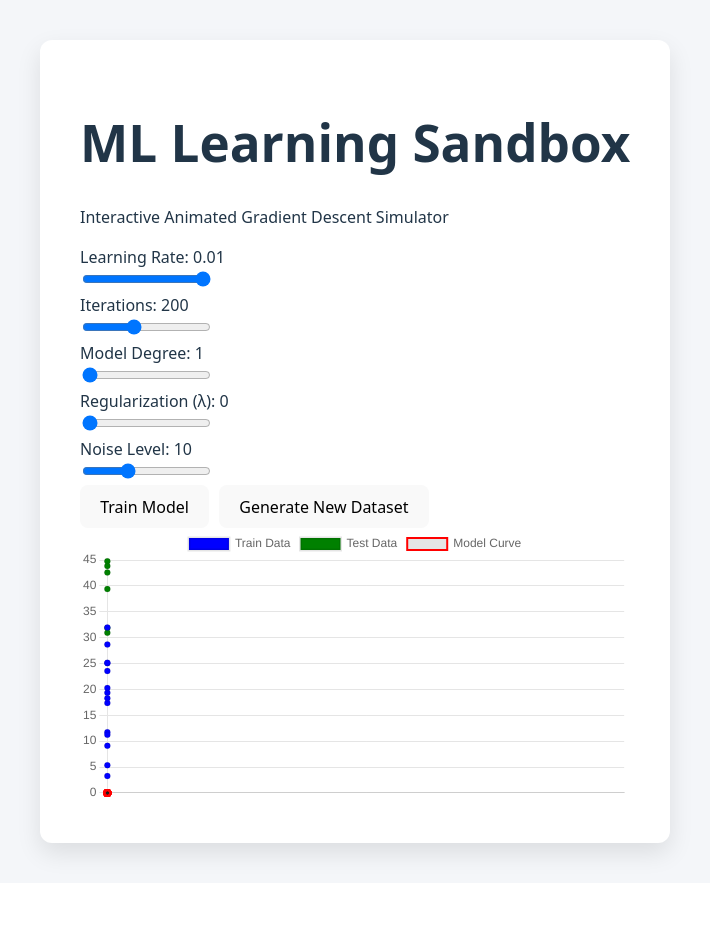
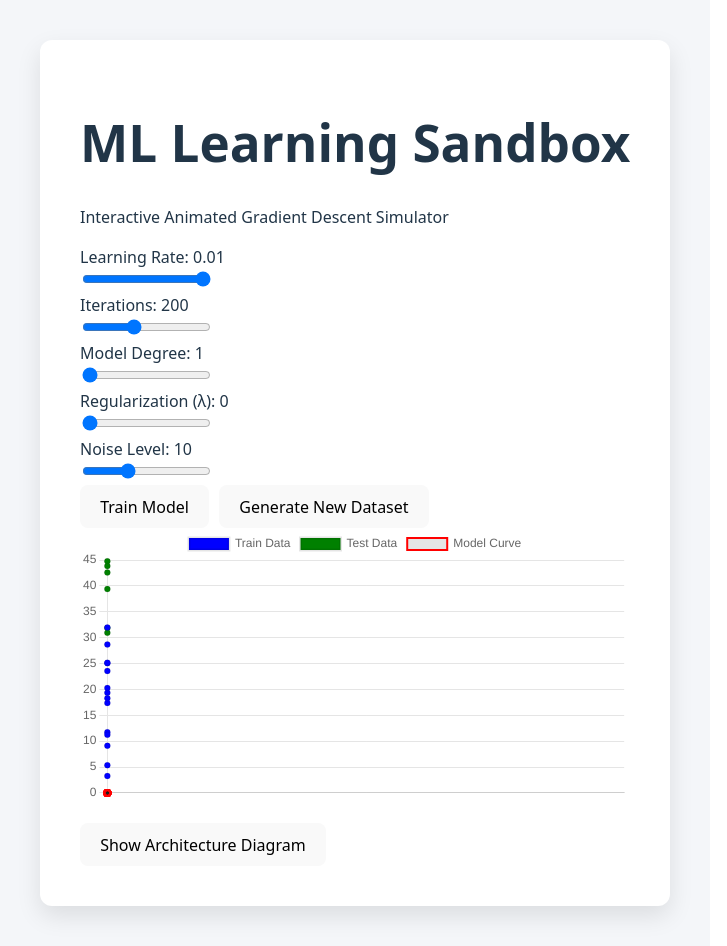
Before and after one commit to mudassirbeg/ENIGMA_2.0_Zyphix, a React (Vite) app: page / in a window 1280 px wide. Shown: the whole page, without its empty margins (0-727 px from the left). Before the commit the page ends 883 px from the top, so only its background shows below. Built offline with nearby package versions, Linux system fonts and the light colour scheme.

Commit message:
feat: add architecture section and finalize ML sandbox

```diff
--- a/src/App.jsx
+++ b/src/App.jsx
@@ -33,10 +33,10 @@ function App() {
   const [testLoss, setTestLoss] = useState(0);
   const [lossHistory, setLossHistory] = useState([]);
   const [isTraining, setIsTraining] = useState(false);
-  const [showTheory, setShowTheory] = useState(false);
   const [experiments, setExperiments] = useState([]);
+  const [showArchitecture, setShowArchitecture] = useState(false);
 
-  // Generate dataset
+  // Generate Dataset
   const generateDataset = () => {
     const allPoints = Array.from({ length: 20 }, (_, i) => {
       const x = i;
@@ -59,7 +59,6 @@ function App() {
     if (isTraining) return;
 
     setIsTraining(true);
-
     let newWeights = Array(degree + 1).fill(0);
     let history = [];
     let currentIteration = 0;
@@ -273,7 +272,6 @@ function App() {
           </>
         )}
 
-        {/* Experiment Table */}
         {experiments.length > 0 && (
           <>
             <h3>Experiment History</h3>
@@ -303,6 +301,24 @@ function App() {
             </table>
           </>
         )}
+
+        <button
+          onClick={() => setShowArchitecture(!showArchitecture)}
+          style={{ marginTop: "20px" }}
+        >
+          {showArchitecture ? "Hide Architecture" : "Show Architecture Diagram"}
+        </button>
+
+        {showArchitecture && (
+          <div style={{ marginTop: "20px", background: "#f9f9f9", padding: "20px", borderRadius: "8px" }}>
+            <h3>System Architecture</h3>
+            <p><b>1️⃣ User Controls</b> → Sliders adjust ML parameters.</p>
+            <p><b>2️⃣ Data Engine</b> → Generates synthetic dataset.</p>
+            <p><b>3️⃣ ML Engine</b> → Polynomial regression + gradient descent.</p>
+            <p><b>4️⃣ Evaluation</b> → Computes train/test MSE.</p>
+            <p><b>5️⃣ Visualization</b> → Charts display model and loss.</p>
+          </div>
+        )}
       </div>
     </div>
   );
```
